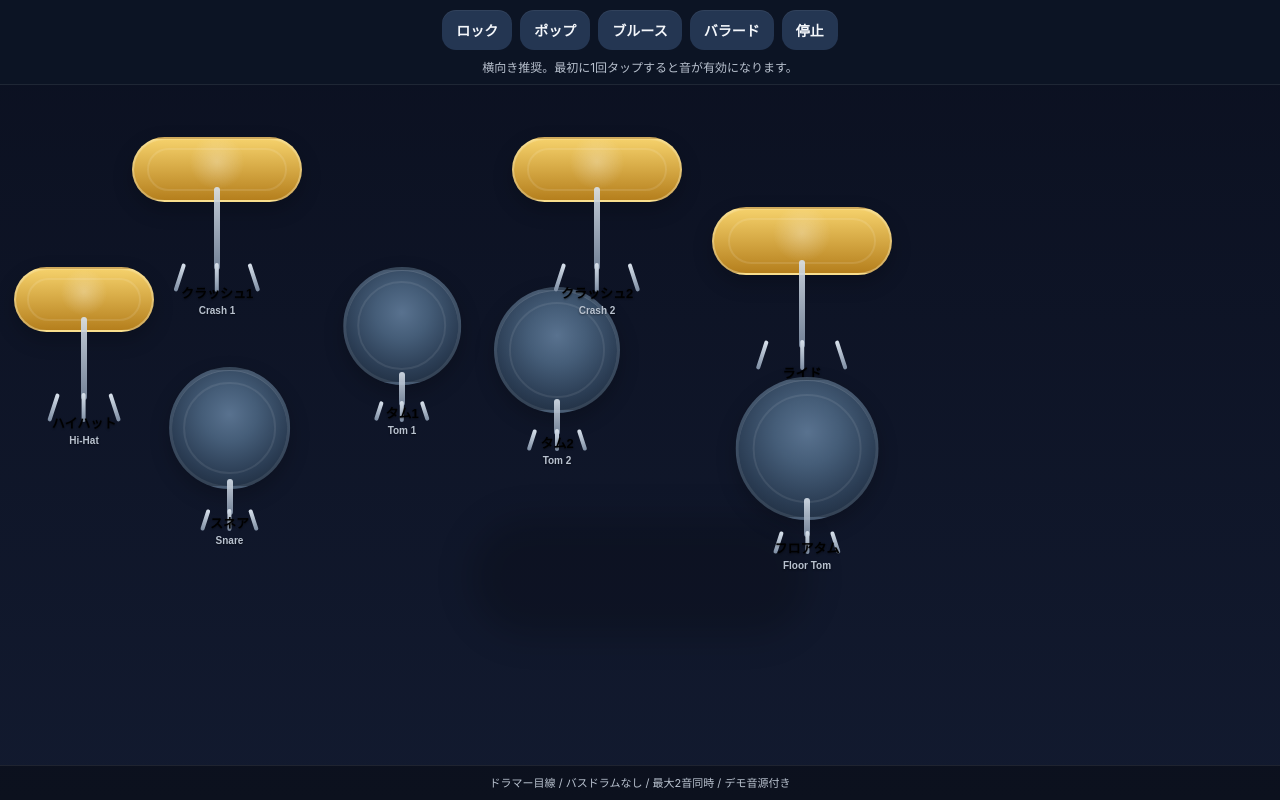
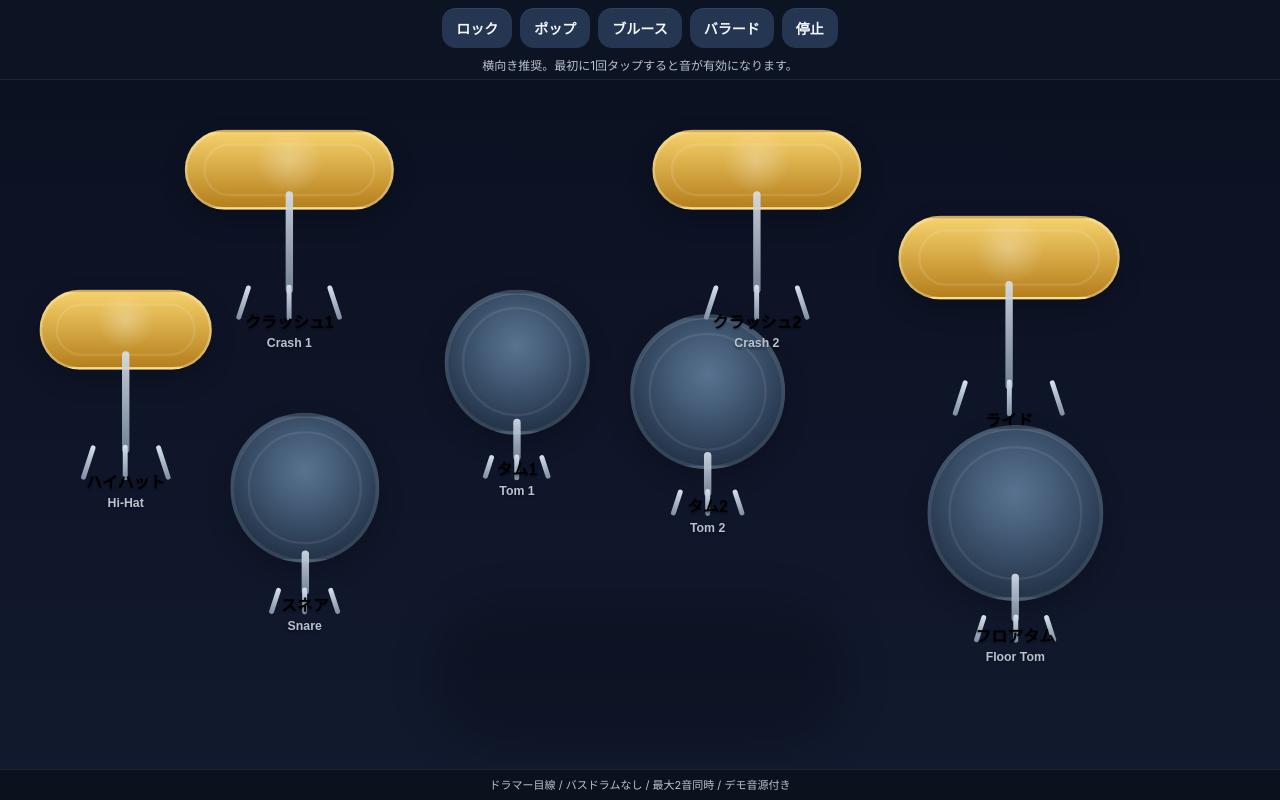
Before and after one commit to th801104-coder/index.html, a plain HTML site: page index.html in a window 1280 px wide. Drawn offline with Linux system fonts and the light colour scheme.

Commit message:
Update index.html

```diff
--- a/index.html
+++ b/index.html
@@ -17,7 +17,6 @@
       --text: #f4f7fb;
       --muted: #b9c2cf;
       --line: rgba(255, 255, 255, 0.08);
-      --hit: #ffd166;
       --steel1: #d9e2ec;
       --steel2: #7d8da3;
       --gold1: #f5d16b;
@@ -36,30 +35,33 @@
     html, body {
       margin: 0;
       width: 100%;
-      min-height: 100%;
+      height: 100%;
+      overflow: hidden;
       background: linear-gradient(180deg, var(--bg1), var(--bg2));
       color: var(--text);
       font-family: -apple-system, BlinkMacSystemFont, "Segoe UI", Roboto, sans-serif;
     }
 
     body {
-      overflow: hidden;
-    }
-
-    .app {
-      min-height: 100vh;
       display: flex;
       flex-direction: column;
     }
 
+    .app {
+      height: 100vh;
+      display: flex;
+      flex-direction: column;
+      overflow: hidden;
+    }
+
     .topbar {
-      position: sticky;
-      top: 0;
+      flex: 0 0 auto;
+      position: relative;
       z-index: 20;
       background: var(--panel);
       backdrop-filter: blur(8px);
       border-bottom: 1px solid var(--line);
-      padding: 10px 10px 8px;
+      padding: 8px 10px 6px;
     }
 
     .top-row {
@@ -91,21 +93,39 @@
       font-size: 12px;
       text-align: center;
       color: var(--muted);
-      min-height: 18px;
+      min-height: 16px;
     }
 
     .stage {
-      flex: 1;
+      flex: 1 1 auto;
       position: relative;
-      overflow: auto;
-      padding: 12px 12px 20px;
+      overflow: hidden;
+      padding: 8px;
+      display: flex;
+      align-items: center;
+      justify-content: center;
+    }
+
+    .kit-viewport {
+      position: relative;
+      width: 100%;
+      height: 100%;
+      overflow: hidden;
+      display: flex;
+      align-items: center;
+      justify-content: center;
+    }
+
+    .kit-scale {
+      position: relative;
+      transform-origin: center center;
+      will-change: transform;
     }
 
     .kit {
       position: relative;
-      min-width: 980px;
-      min-height: 560px;
-      margin: 0 auto;
+      width: 980px;
+      height: 560px;
     }
 
     .pad {
@@ -261,8 +281,9 @@
     }
 
     .footer {
+      flex: 0 0 auto;
       border-top: 1px solid var(--line);
-      padding: 8px 10px calc(10px + env(safe-area-inset-bottom));
+      padding: 6px 10px calc(8px + env(safe-area-inset-bottom));
       text-align: center;
       color: var(--muted);
       font-size: 11px;
@@ -271,7 +292,7 @@
 
     .ghost {
       position: absolute;
-      inset: auto 0 20px 0;
+      inset: auto 0 16px 0;
       margin: 0 auto;
       width: 340px;
       height: 120px;
@@ -281,9 +302,21 @@
       pointer-events: none;
     }
 
-    @media (max-height: 560px) {
-      .kit {
-        min-height: 470px;
+    @media (max-height: 520px) {
+      .mode-btn,
+      .ctrl-btn {
+        padding: 8px 12px;
+        font-size: 13px;
+      }
+
+      .status {
+        font-size: 11px;
+      }
+
+      .footer {
+        font-size: 10px;
+        padding-top: 4px;
+        padding-bottom: calc(6px + env(safe-area-inset-bottom));
       }
     }
   </style>
@@ -303,9 +336,13 @@
       </div>
     </div>
 
-    <div class="stage">
-      <div class="kit" id="kit">
-        <div class="ghost"></div>
+    <div class="stage" id="stage">
+      <div class="kit-viewport">
+        <div class="kit-scale" id="kitScale">
+          <div class="kit" id="kit">
+            <div class="ghost"></div>
+          </div>
+        </div>
       </div>
     </div>
 
@@ -316,18 +353,23 @@
 
   <script>
     (() => {
+      const BASE_W = 980;
+      const BASE_H = 560;
+
       const padDefs = [
-        { id: "hihat",  label: "ハイハット",     sub: "Hi-Hat",    type: "cymbal", x: 2,  y: 170, w: 140, h: 180 },
-        { id: "snare",  label: "スネア",         sub: "Snare",     type: "drum",   x: 145,y: 270, w: 145, h: 180 },
-        { id: "crash1", label: "クラッシュ1",    sub: "Crash 1",   type: "cymbal", x: 120,y: 40,  w: 170, h: 180 },
-        { id: "tom1",   label: "タム1",          sub: "Tom 1",     type: "drum",   x: 320,y: 170, w: 140, h: 170 },
-        { id: "tom2",   label: "タム2",          sub: "Tom 2",     type: "drum",   x: 470,y: 190, w: 150, h: 180 },
-        { id: "crash2", label: "クラッシュ2",    sub: "Crash 2",   type: "cymbal", x: 500,y: 40,  w: 170, h: 180 },
-        { id: "ride",   label: "ライド",         sub: "Ride",      type: "cymbal", x: 700,y: 110, w: 180, h: 190 },
-        { id: "floor",  label: "フロアタム",     sub: "Floor Tom", type: "drum",   x: 710,y: 280, w: 170, h: 195 }
+        { id: "hihat",  label: "ハイハット",  sub: "Hi-Hat",    type: "cymbal", x: 2,   y: 170, w: 140, h: 180 },
+        { id: "snare",  label: "スネア",      sub: "Snare",     type: "drum",   x: 145, y: 270, w: 145, h: 180 },
+        { id: "crash1", label: "クラッシュ1", sub: "Crash 1",   type: "cymbal", x: 120, y: 40,  w: 170, h: 180 },
+        { id: "tom1",   label: "タム1",       sub: "Tom 1",     type: "drum",   x: 320, y: 170, w: 140, h: 170 },
+        { id: "tom2",   label: "タム2",       sub: "Tom 2",     type: "drum",   x: 470, y: 190, w: 150, h: 180 },
+        { id: "crash2", label: "クラッシュ2", sub: "Crash 2",   type: "cymbal", x: 500, y: 40,  w: 170, h: 180 },
+        { id: "ride",   label: "ライド",      sub: "Ride",      type: "cymbal", x: 700, y: 110, w: 180, h: 190 },
+        { id: "floor",  label: "フロアタム",  sub: "Floor Tom", type: "drum",   x: 710, y: 280, w: 170, h: 195 }
       ];
 
       const kit = document.getElementById("kit");
+      const stage = document.getElementById("stage");
+      const kitScale = document.getElementById("kitScale");
       const statusEl = document.getElementById("status");
       const stopBtn = document.getElementById("stopBtn");
       const modeBtns = [...document.querySelectorAll(".mode-btn")];
@@ -347,6 +389,17 @@
 
       function setStatus(msg) {
         statusEl.textContent = msg;
+      }
+
+      function resizeKit() {
+        const stageRect = stage.getBoundingClientRect();
+        const scaleX = stageRect.width / BASE_W;
+        const scaleY = stageRect.height / BASE_H;
+        const scale = Math.min(scaleX, scaleY);
+
+        kitScale.style.width = `${BASE_W}px`;
+        kitScale.style.height = `${BASE_H}px`;
+        kitScale.style.transform = `scale(${scale})`;
       }
 
       function buildPads() {
@@ -483,7 +536,7 @@
             break;
 
           case "snare":
-            playOsc(t ? 190 : 190, "triangle", t, 0.001, 0.10, 0.18, 110);
+            playOsc(190, "triangle", t, 0.001, 0.10, 0.18, 110);
             playNoiseBandpass(t, 1800, 1.2, 0.5, 0.001, 0.12);
             break;
 
@@ -681,7 +734,13 @@
         unlockAudio();
       }, { once: true });
 
+      window.addEventListener("resize", resizeKit);
+      window.addEventListener("orientationchange", () => {
+        setTimeout(resizeKit, 200);
+      });
+
       buildPads();
+      resizeKit();
     })();
   </script>
 </body>
```
